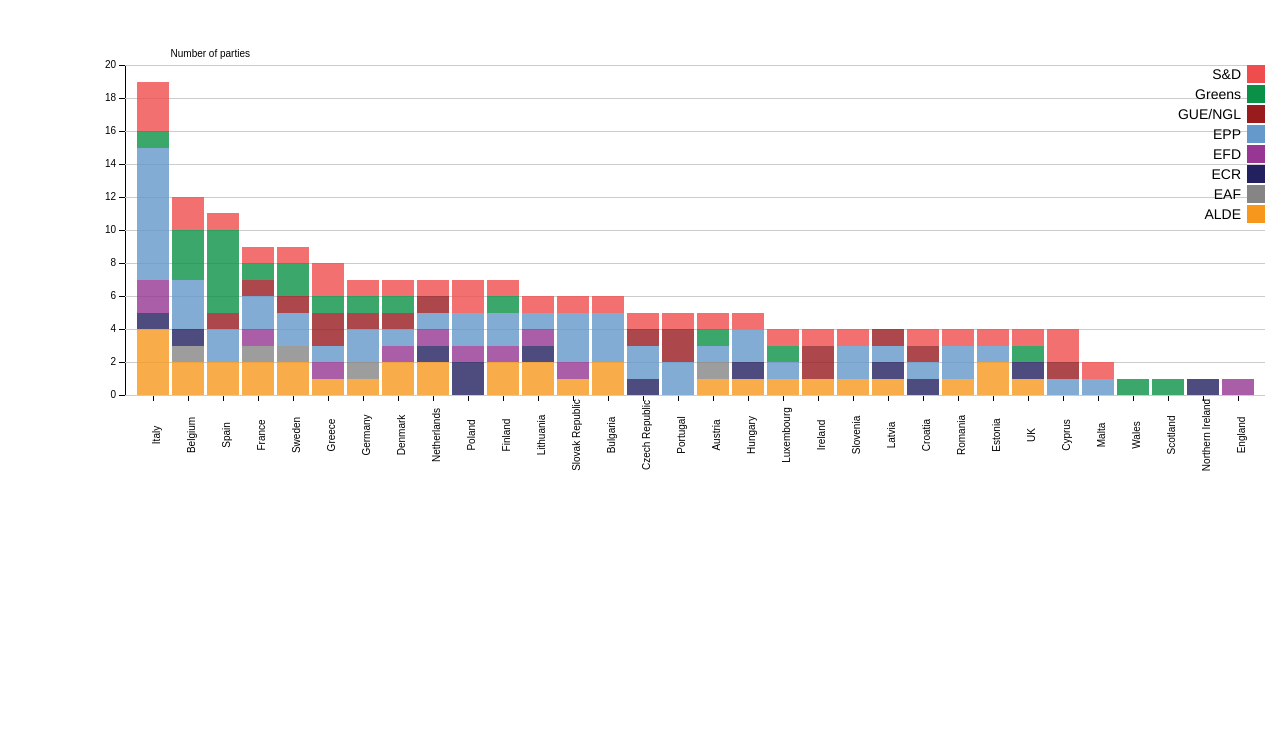
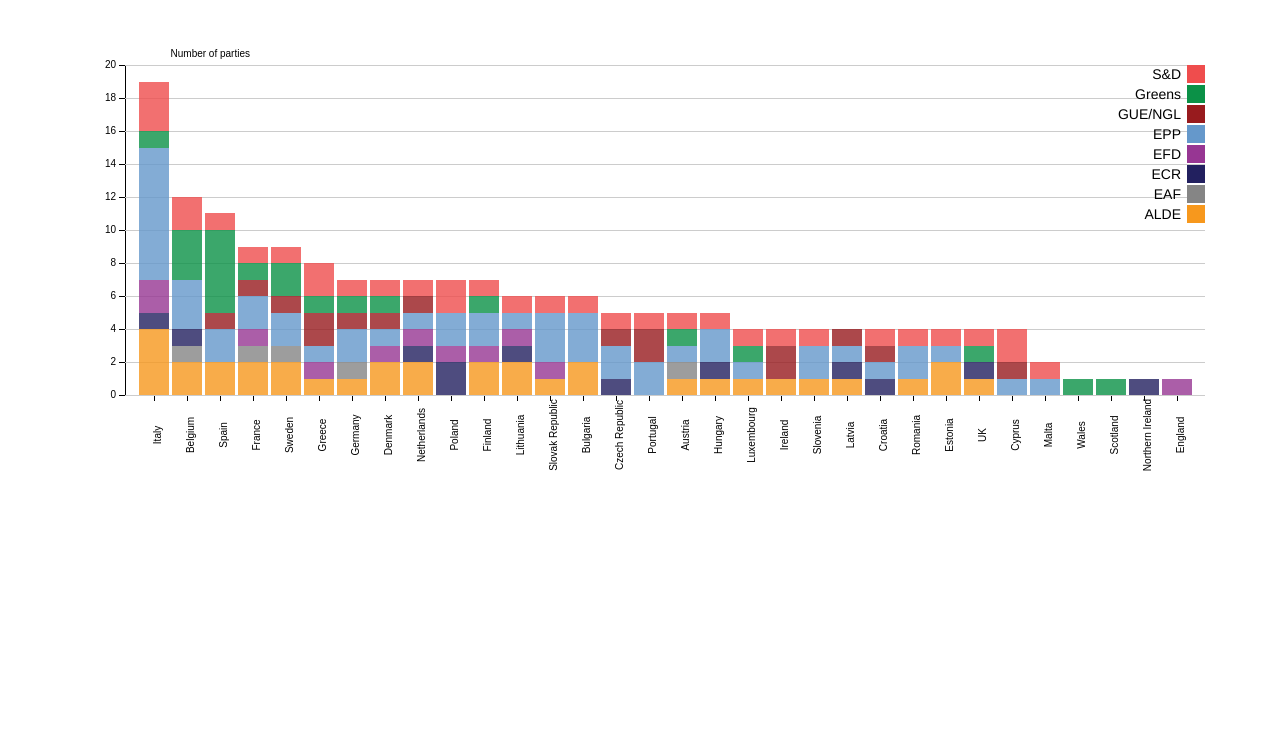
Before and after one commit to aitoralmeida/eu-elections, a Django app: page /group_representation_by_country/ in a window 1280 px wide. Shown: the part 71-820 px from the top of the page. Run offline with Django 3.2, Linux system fonts and the light colour scheme.

Commit message:
Graph width based on page width

```diff
--- a/eu_elections_analytics/templates/eu_elections_analytics/group_representation_by_country.html
+++ b/eu_elections_analytics/templates/eu_elections_analytics/group_representation_by_country.html
@@ -15,8 +15,10 @@
     <script src="{{ STATIC_PREFIX }}js/d3.min.js"></script>
 
     <script>
+        var page_width = $("#main-container").width();
+
         var margin = {top: 20, right: 20, bottom: 150, left: 40};
-        var width = 1200 - margin.left - margin.right;
+        var width = page_width - margin.left - margin.right;
         var height = 500 - margin.top - margin.bottom;
 
         var x = d3.scale.ordinal().rangeRoundBands([0, width], .1);
```
